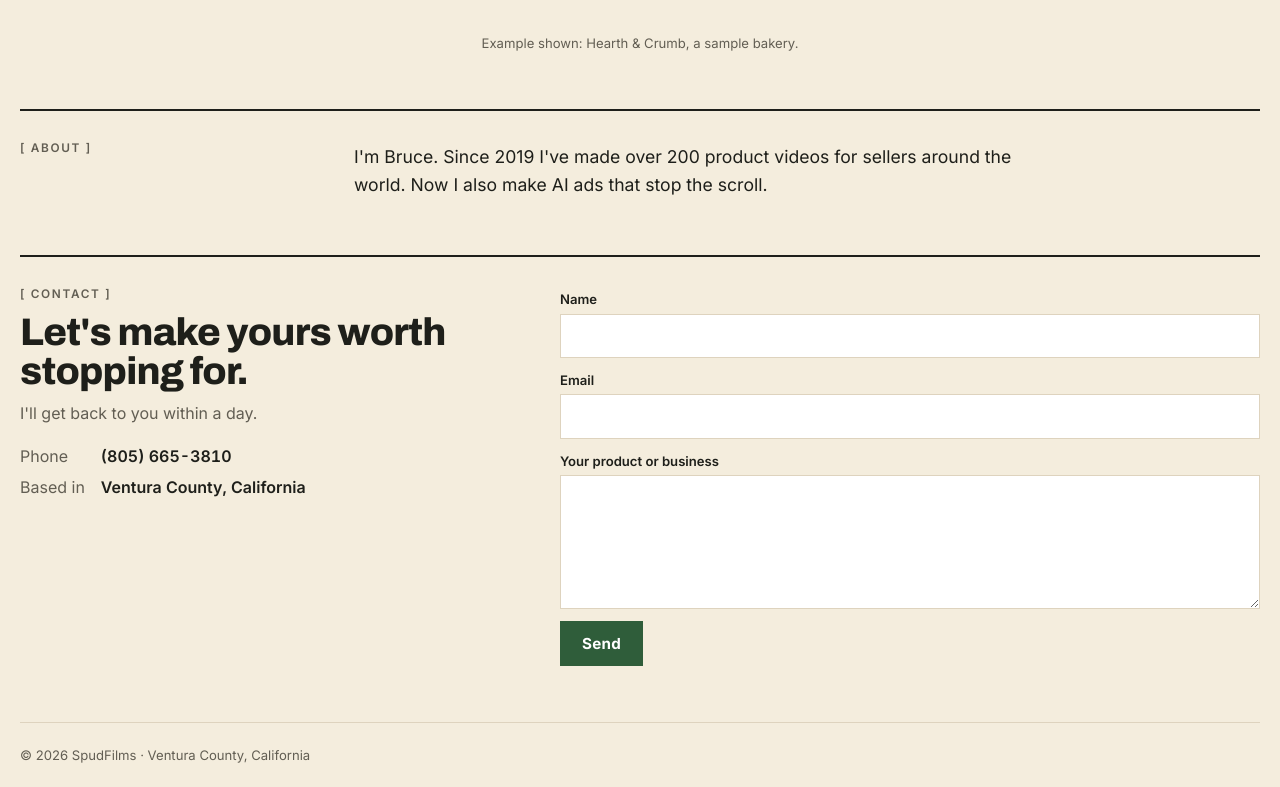
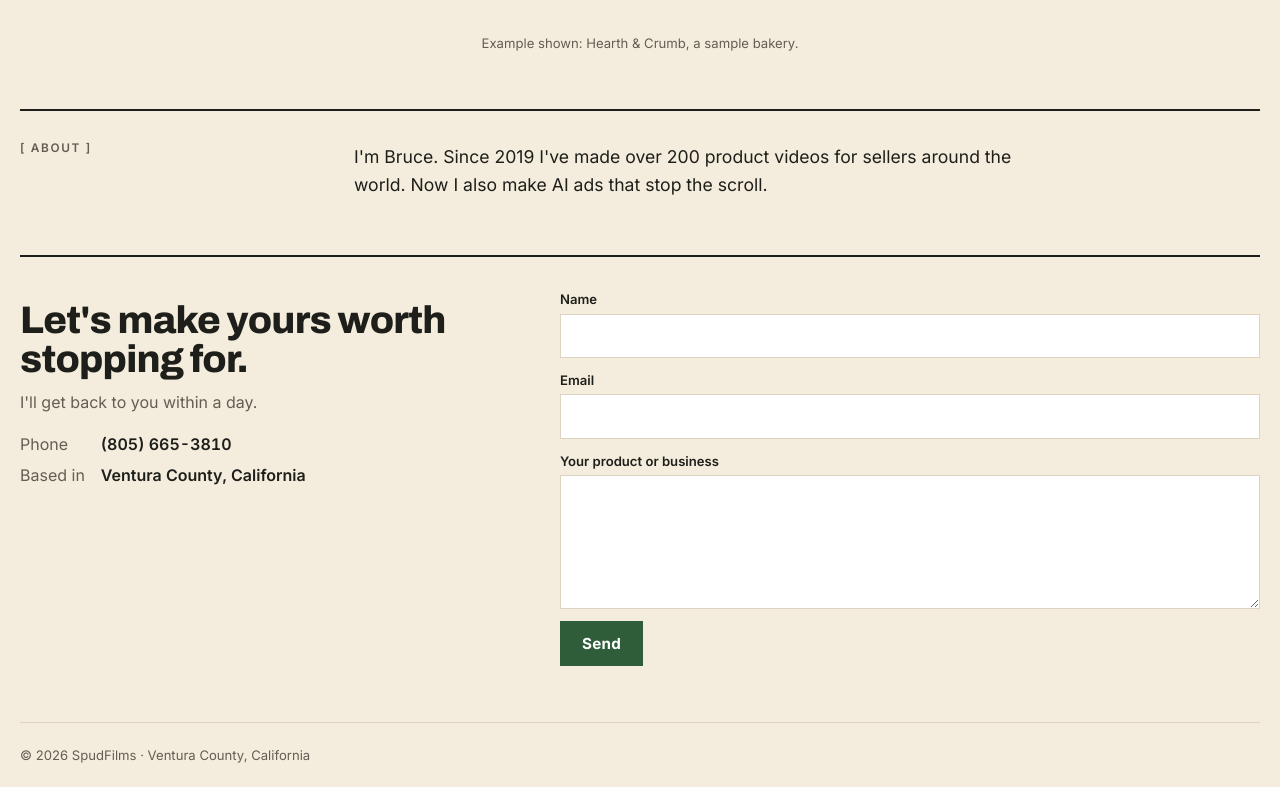
Before and after one commit to balaw100/Spudfilms-Site, a plain HTML site: page index.html in a window 1280 px wide. Shown: the part 1524-2311 px from the top of the page. Drawn offline with Linux system fonts and the light colour scheme.

Commit message:
Drop Contact label
Co-Authored-By: Claude Opus 5.5 <noreply@anthropic.com>
Claude-Session: https://claude.ai/code/session_01B65N1UQXanMv3SzRzceBxi

```diff
--- a/index.html
+++ b/index.html
@@ -231,7 +231,6 @@ footer .inner { padding-block: 22px; border-top: 1px solid var(--rule); color: v
 
 <section class="contact gut" id="contact"><div class="inner" style="padding-top:32px">
   <div>
-    <div class="label">Contact</div>
     <h2>Let's make yours worth stopping for.</h2>
     <p style="color:var(--soft);margin:0">I'll get back to you within a day.</p>
     <dl><dt>Phone</dt><dd>(805) 665-3810</dd><dt>Based in</dt><dd>Ventura County, California</dd></dl>
```
